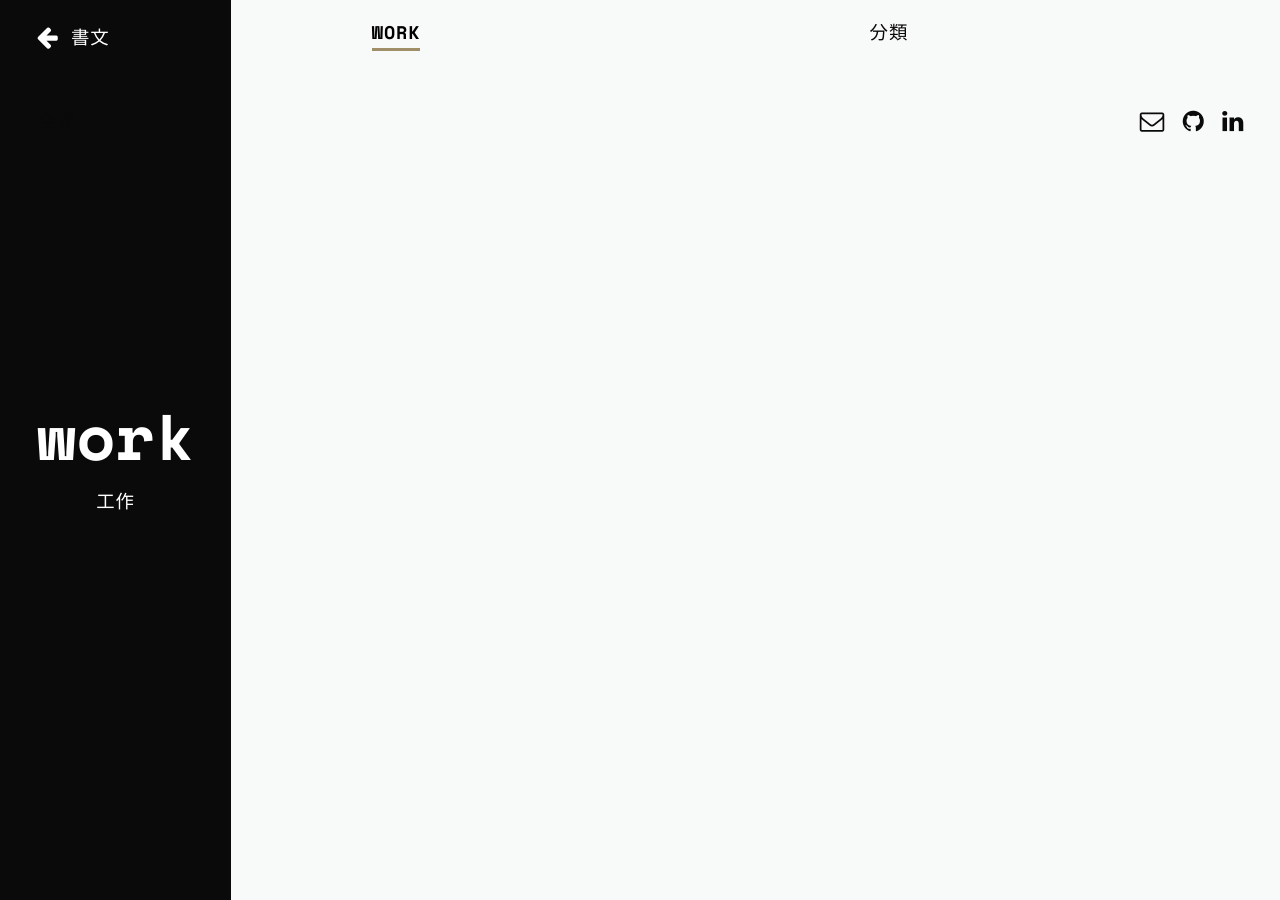
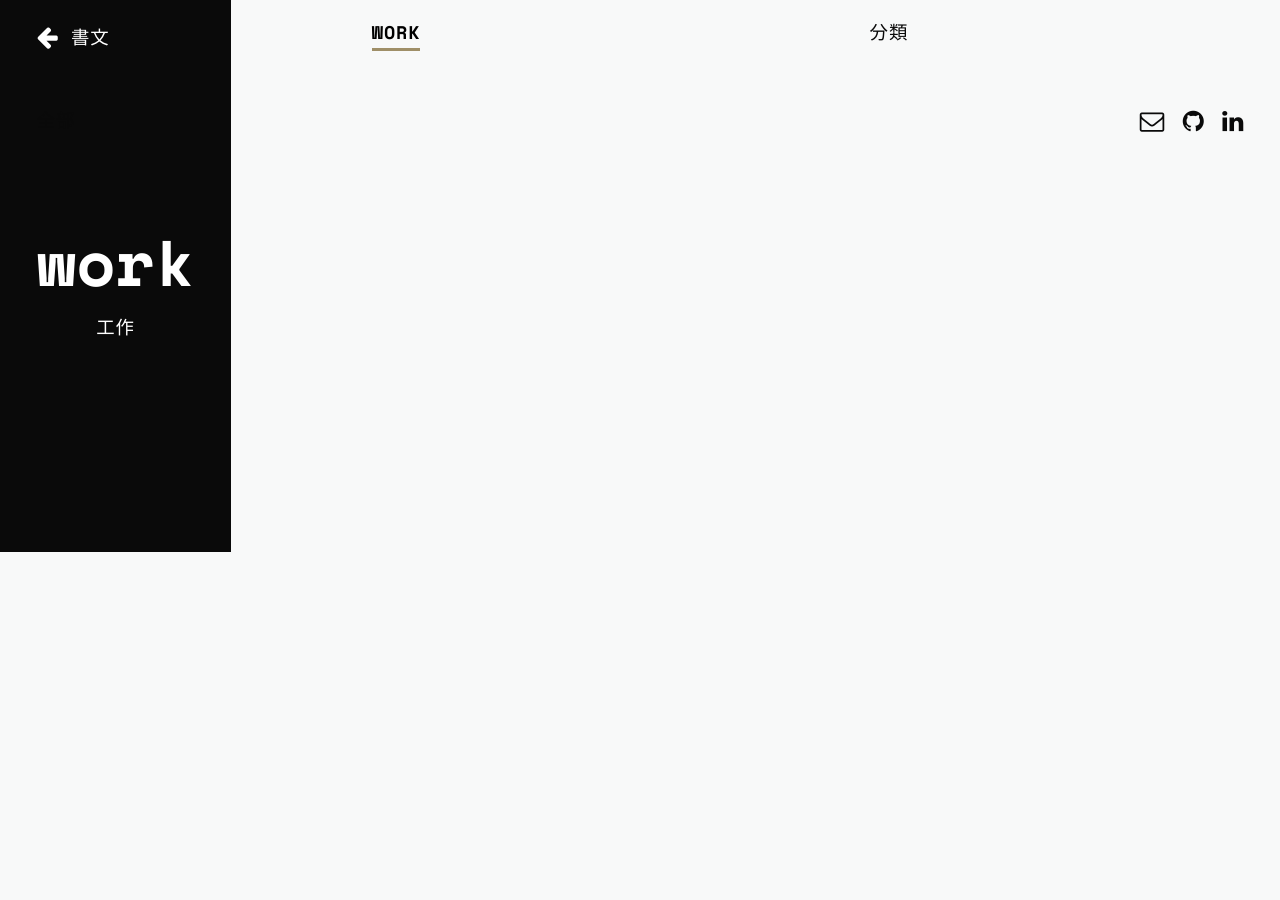
Before and after one commit to zhangyuanxin/blog-jekyll, a Jekyll site: the page built from _categories/work.html, in a window 1280 px wide. Built offline with Jekyll 4.4.1, drawn with Linux system fonts in a browser that asks for light colours; nearby versions of some CDN libraries; comment, search, counter and statistics services are not loaded.

Commit message:
初始化博客

```diff
--- a/_sass/_layout.scss
+++ b/_sass/_layout.scss
@@ -56,7 +56,7 @@ section {
         top: 0;
         left: 0;
 
-        height: 100%;
+        //height: 100%;
         //width: 45%;
       }
 
```
